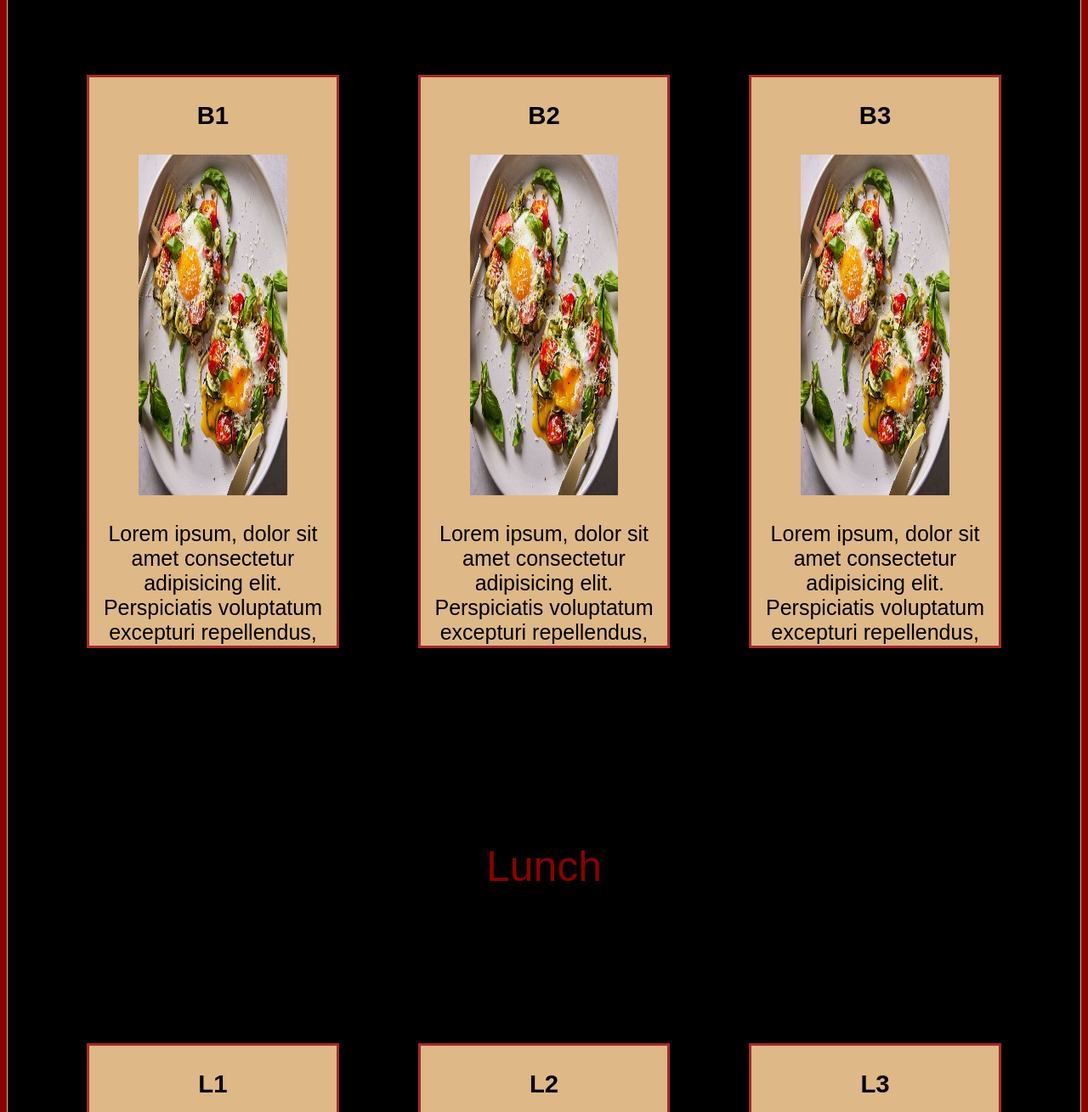
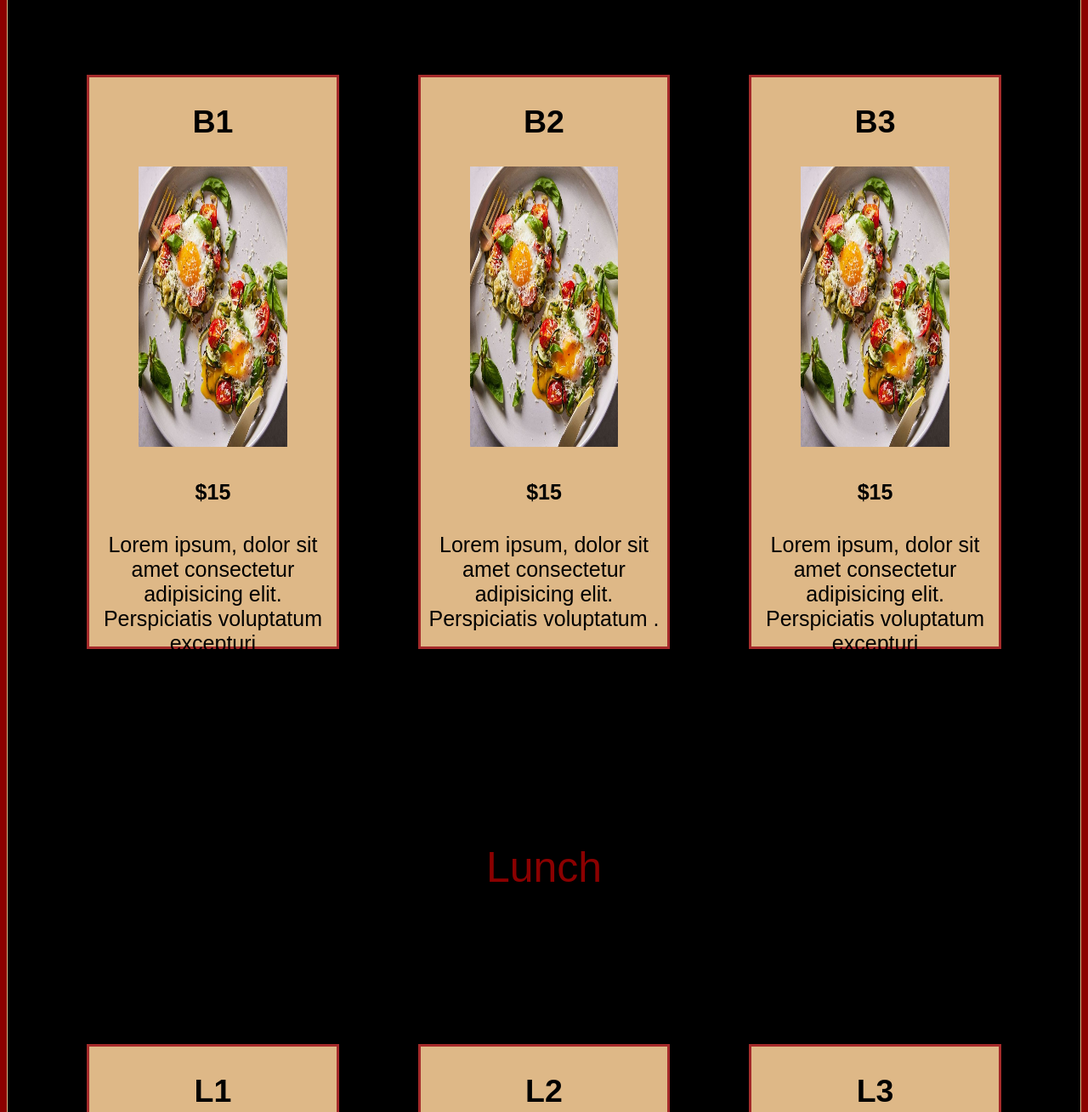
Before and after one commit to AntonioRosales1/Lonchera, a plain HTML site: page index.html in a window 1280 px wide. Shown: the part 540-1849 px from the top of the page at 85% size. Drawn offline with Linux system fonts and the light colour scheme.

Commit message:
css modified

```diff
--- a/index.html
+++ b/index.html
@@ -24,19 +24,22 @@
             <h1>Breakfast</h1>
             <div class="breakfast" >
                 <div class="breakfastCombo" >
-                    <h3>B1</h3>
+                    <h2>B1</h2>
                     <img src="./imgs/breakfast.jpeg" alt="Breakfast Combo 1">
-                    <p>Lorem ipsum, dolor sit amet consectetur adipisicing elit. Perspiciatis voluptatum excepturi repellendus, nostrum aspernatur dicta harum assumenda at eligendi earum quaerat maxime nam. Quasi voluptates tempora obcaecati minima velit mollitia.</p>
+                    <h4>$15</h4>
+                    <p>Lorem ipsum, dolor sit amet consectetur adipisicing elit. Perspiciatis voluptatum excepturi </p>
                 </div>
                 <div class="breakfastCombo" >
-                    <h3>B2</h3>
+                    <h2>B2</h2>
                     <img src="./imgs/breakfast.jpeg" alt="Breakfast Combo 2">
-                    <p>Lorem ipsum, dolor sit amet consectetur adipisicing elit. Perspiciatis voluptatum excepturi repellendus, nostrum aspernatur dicta harum assumenda at eligendi earum quaerat maxime nam. Quasi voluptates tempora obcaecati minima velit mollitia.</p>
+                    <h4>$15</h4>
+                    <p>Lorem ipsum, dolor sit amet consectetur adipisicing elit. Perspiciatis voluptatum .</p>
                 </div>
                 <div class="breakfastCombo" >
-                    <h3>B3</h3>
+                    <h2>B3</h2>
                     <img src="./imgs/breakfast.jpeg" alt="Breakfast Combo 3">
-                    <p>Lorem ipsum, dolor sit amet consectetur adipisicing elit. Perspiciatis voluptatum excepturi repellendus, nostrum aspernatur dicta harum assumenda at eligendi earum quaerat maxime nam. Quasi voluptates tempora obcaecati minima velit mollitia.</p>
+                    <h4>$15</h4>
+                    <p>Lorem ipsum, dolor sit amet consectetur adipisicing elit. Perspiciatis voluptatum excepturi </p>
                 </div>
             </div>
         </div>
@@ -45,19 +48,22 @@
             <h1>Lunch</h1>
             <div class="lunch" >
                 <div class="lunchCombo" >
-                    <h3>L1</h3>
+                    <h2>L1</h2>
                     <img src="./imgs/breakfast.jpeg" alt="Breakfast Combo 1">
-                    <p>Lorem ipsum, dolor sit amet consectetur adipisicing elit. Perspiciatis voluptatum excepturi repellendus, nostrum aspernatur dicta harum assumenda at eligendi earum quaerat maxime nam. Quasi voluptates tempora obcaecati minima velit mollitia.</p>
+                    <h4>$15</h4>
+                    <p>Lorem ipsum, dolor sit amet consectetur adipisicing elit. Perspiciatis voluptatum excepturi </p>
                 </div>
                 <div class="lunchCombo" >
-                    <h3>L2</h3>
+                    <h2>L2</h2>
                     <img src="./imgs/breakfast.jpeg" alt="Breakfast Combo 2">
-                    <p>Lorem ipsum, dolor sit amet consectetur adipisicing elit. Perspiciatis voluptatum excepturi repellendus, nostrum aspernatur dicta harum assumenda at eligendi earum quaerat maxime nam. Quasi voluptates tempora obcaecati minima velit mollitia.</p>
+                    <h4>$15</h4>
+                    <p>Lorem ipsum, dolor sit amet consectetur adipisicing elit. Perspiciatis voluptatum excepturi </p>
                 </div>
                 <div class="lunchCombo" >
-                    <h3>L3</h3>
+                    <h2>L3</h2>
                     <img src="./imgs/breakfast.jpeg" alt="Breakfast Combo 3">
-                    <p>Lorem ipsum, dolor sit amet consectetur adipisicing elit. Perspiciatis voluptatum excepturi repellendus, nostrum aspernatur dicta harum assumenda at eligendi earum quaerat maxime nam. Quasi voluptates tempora obcaecati minima velit mollitia.</p>
+                    <h4>$15</h4>
+                    <p>Lorem ipsum, dolor sit amet consectetur adipisicing elit. Perspiciatis voluptatum excepturi </p>
                 </div>
             </div>
         </div>
@@ -66,19 +72,22 @@
             <h1>Dinner</h1>
             <div class="dinner" >
                 <div class="dinnerCombo" >
-                    <h3>D1</h3>
+                    <h2>D1</h2>
                     <img src="./imgs/breakfast.jpeg" alt="Breakfast Combo 1">
-                    <p>Lorem ipsum, dolor sit amet consectetur adipisicing elit. Perspiciatis voluptatum excepturi repellendus, nostrum aspernatur dicta harum assumenda at eligendi earum quaerat maxime nam. Quasi voluptates tempora obcaecati minima velit mollitia.</p>
+                    <h4>$15</h4>
+                    <p>Lorem ipsum, dolor sit amet consectetur adipisicing elit. Perspiciatis voluptatum excepturi </p>
                 </div>
                 <div class="dinnerCombo" >
-                    <h3>D2</h3>
+                    <h2>D2</h2>
                     <img src="./imgs/breakfast.jpeg" alt="Breakfast Combo 2">
-                    <p>Lorem ipsum, dolor sit amet consectetur adipisicing elit. Perspiciatis voluptatum excepturi repellendus, nostrum aspernatur dicta harum assumenda at eligendi earum quaerat maxime nam. Quasi voluptates tempora obcaecati minima velit mollitia.</p>
+                    <h4>$15</h4>
+                    <p>Lorem ipsum, dolor sit amet consectetur adipisicing elit. Perspiciatis voluptatum excepturi </p>
                 </div>
                 <div class="dinnerCombo" >
-                    <h3>D3</h3>
+                    <h2>D3</h2>
                     <img src="./imgs/breakfast.jpeg" alt="Breakfast Combo 3">
-                    <p>Lorem ipsum, dolor sit amet consectetur adipisicing elit. Perspiciatis voluptatum excepturi repellendus, nostrum aspernatur dicta harum assumenda at eligendi earum quaerat maxime nam. Quasi voluptates tempora obcaecati minima velit mollitia.</p>
+                    <h4>$15</h4>
+                    <p>Lorem ipsum, dolor sit amet consectetur adipisicing elit. Perspiciatis voluptatum excepturi </p>
                 </div>
             </div>
         </div>
@@ -97,6 +106,7 @@
         </div>
       </main>
 
+
       <footer>
         <ul>
             <li><a href="">Terms And Condition</a></li>
--- a/style.css
+++ b/style.css
@@ -57,6 +57,7 @@ h1 {
   width: 23%;
   font-size: 25px;
   background-color: burlywood;
+  padding-bottom: 120px;
 }
 .breakfast .breakfastCombo:hover {
   opacity: 1.5;
@@ -76,6 +77,7 @@ h1 {
   width: 23%;
   font-size: 25px;
   background-color: burlywood;
+  padding-bottom: 120px;
 }
 .lunch .lunchCombo:hover {
   opacity: 1.5;
@@ -118,6 +120,12 @@ h1 {
   list-style: square;
   padding-top: 10%;
 }
+.comments {
+  /* background-color: aliceblue; */
+  display: block;
+  text-align: center;
+  justify-content: space-between;
+}
 footer {
   text-align: center;
   display: block;
```
